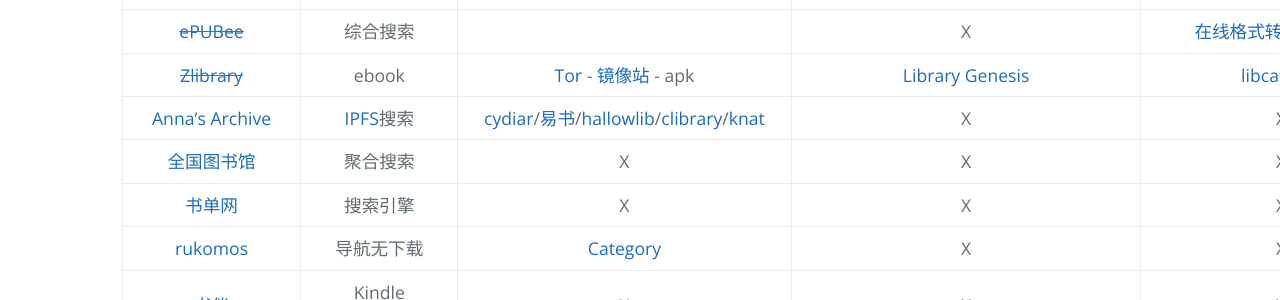
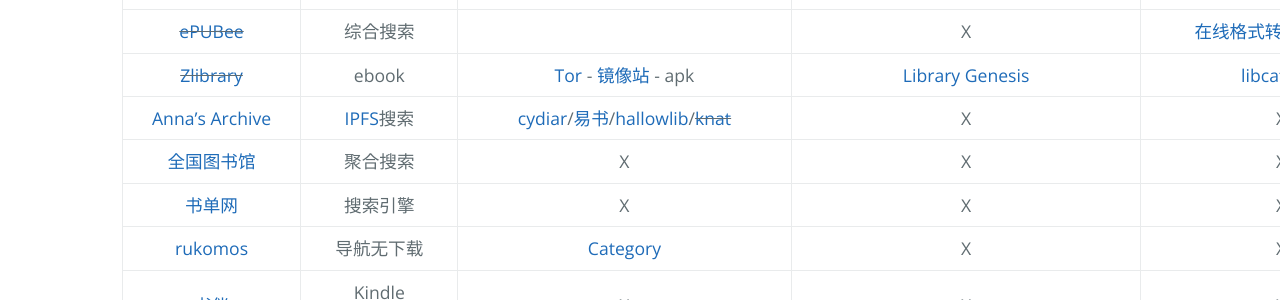
Before and after one commit to AmbroseRen/test, a Jekyll site: the page built from Library/BookSearch.md, in a window 1280 px wide and 900 px high, scrolled down 667 px. Shown: the part 154-454 px from the top of the window. Built offline with Jekyll 4.4.1, drawn with Linux system fonts in a browser that asks for light colours; our own code applies the rules of GitHub Pages for plain Markdown files; the repository's description, which GitHub fills in, is left out.

Commit message:
Update BookSearch.md

```diff
--- a/Library/BookSearch.md
+++ b/Library/BookSearch.md
@@ -24,7 +24,7 @@
 | [sobooks](https://sobooks.net/) | 搜索 | X | X | X |
 | ~~[ePUBee](http://cn.epubee.com/books/?action=addbooks)~~ | 综合搜索 |  | X | [在线格式转换](https://www.aconvert.com/cn/ebook/epub-to-mobi/) - [转换二](http://cn.epubee.com/) |
 | ~~[Zlibrary](https://b-ok.global/)~~ | ebook | [Tor](../Doc/Tools/Tor.md) - [镜像站](https://mirror.yibook.org/) - apk | [Library Genesis](http://libgen.rs/) | [libcats](https://libcats.org/)-Ru |
-| [Anna's Archive](https://annas-archive.org) | [IPFS](../Doc/article/IPFS.md)搜索 | [cydiar](https://x.zeuslib.com/)/[易书](https://search.yibook.org/)/[hallowlib](https://bk.hallowlib.org/)/[clibrary](https://clibrary.cn/#/)/[knat](https://zlib.knat.network/) | X | X |
+| [Anna's Archive](https://annas-archive.org) | [IPFS](../Doc/article/IPFS.md)搜索 | [cydiar](https://x.zeuslib.com/)/[易书](https://search.yibook.org/)/[hallowlib](https://bk.hallowlib.org/)/~~[knat](https://zlib.knat.network/)~~ | X | X |
 | [全国图书馆](http://www.ucdrs.superlib.net/) | 聚合搜索 | X | X | X |
 | [书单网](https://www.shudan.vip/) | 搜索引擎 | X | X | X |
 | [rukomos](http://cn-library.rukomos.ru/) | 导航无下载 | [Category](http://cn-library.rukomos.ru/list_categories.html) | X | X |
```
